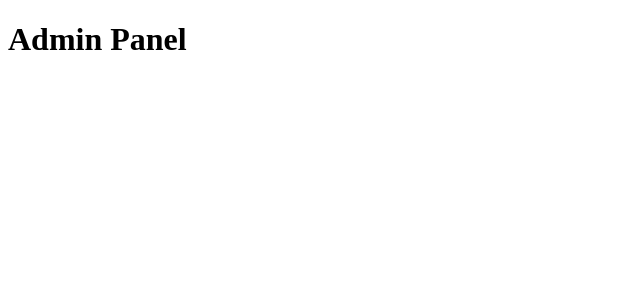
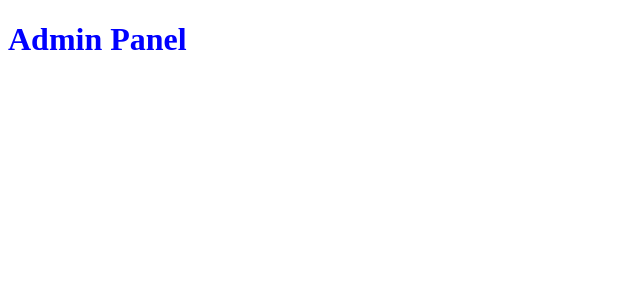
Before and after one commit to albertazroyan/next_nest, a Next.js app in the folder client-nextjs/: page /admin in a window 1280 px wide. Shown: the top 300 px of the page, without its empty margins (0-640 px from the left). Built offline with nearby package versions, Linux system fonts and the light colour scheme.

Commit message:
install sass

```diff
--- a/client-nextjs/package.json
+++ b/client-nextjs/package.json
@@ -42,6 +42,7 @@
     "eslint-plugin-storybook": "^0.6.11",
     "jest": "^29.5.0",
     "jest-environment-jsdom": "^29.5.0",
-    "prettier": "^2.8.4"
+    "prettier": "^2.8.4",
+    "sass": "^1.59.2"
   }
 }
--- a/client-nextjs/src/components/local/organisms/admin-panel/index.tsx
+++ b/client-nextjs/src/components/local/organisms/admin-panel/index.tsx
@@ -1,8 +1,8 @@
 import React from 'react'
-// import styles from './styles.module.scss'
+import styles from './styles.module.scss'
 
 const AdminSetup: React.FC = () => {
-  return <h1 className='hello'>Admin Panel</h1>
+  return <h1 className={styles.demo}>Admin Panel</h1>
 }
 
 export default AdminSetup
--- /dev/null
+++ b/client-nextjs/src/components/local/organisms/admin-panel/styles.module.scss
@@ -0,0 +1 @@
+.demo {color: blue}
```
Also changed, not shown: 1 other file (tests, documents, lock files or other folders).
